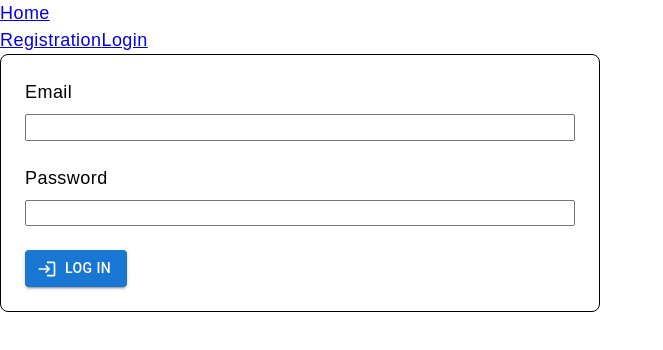
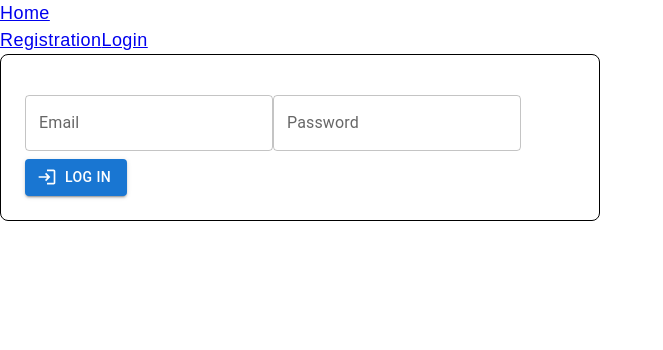
Before and after one commit to novikovanat/goit-react-hw-08, a React (Vite) app: page /login in a window 1280 px wide. Shown: the top 350 px of the page, without its empty margins (0-663 px from the left). Built offline with nearby package versions, Linux system fonts and the light colour scheme.

Commit message:
login with material ui

```diff
--- a/src/components/LoginForm/LoginForm.jsx
+++ b/src/components/LoginForm/LoginForm.jsx
@@ -1,21 +1,13 @@
-import { Formik, Field, Form, ErrorMessage } from "formik";
+import { useFormik } from "formik";
+import TextField from "@mui/material/TextField";
 import { useId } from "react";
 import { useDispatch } from "react-redux";
 import * as Yup from "yup";
+import { login } from "../../redux/auth/authOps";
 import css from "./LoginForm.module.css";
-import { Button } from "@mui/material"
-import LoginOutlinedIcon from '@mui/icons-material/LoginOutlined';
-import { login } from "../../redux/auth/authOps";
-
+import { Button } from "@mui/material";
+import LoginOutlinedIcon from "@mui/icons-material/LoginOutlined";
 export default function LoginForm() {
-  // const userNameFieldId = useId();
-  const emailFieldId = useId();
-  const passwordFieldId = useId();
-  const dispatch = useDispatch();
-  const handleSubmit = (values, actions) => {
-    dispatch(login(values));
-    actions.resetForm();
-  };
   const validationSchema = Yup.object().shape({
     email: Yup.string().email().required("Please enter your email"),
     password: Yup.string()
@@ -23,36 +15,50 @@ export default function LoginForm() {
       .max(29, "Password  should be shorter than thirty signs")
       .required("Please enter your password"),
   });
+
+  const formik = useFormik({
+    initialValues: {
+      email: "",
+      password: "",
+    },
+    validationSchema: validationSchema,
+    onSubmit: (values, actions) => {
+      dispatch(login(values));
+      actions.resetForm();
+    },
+  });
+  const emailFieldId = useId();
+  const passwordFieldId = useId();
+  const dispatch = useDispatch();
   return (
     <div>
-      <Formik
-        initialValues={{
-          email: "",
-          password: "",
-        }}
-        onSubmit={handleSubmit}
-        validationSchema={validationSchema}
-      >
-        <Form className={css.form}>
-          <div className={css.flex}>
-            <label htmlFor={emailFieldId}>Email</label>
-            <Field id={emailFieldId} name="email" type="email" />
-            <ErrorMessage className={css.color} name="email" component="span" />
-          </div>
-          <div className={css.flex}>
-            <label htmlFor={passwordFieldId}>Password</label>
-            <Field
+      <form onSubmit={formik.handleSubmit} className={css.form}>
+        <TextField
+          id={emailFieldId}
+          // autoFocus={true}
+          name="email"
+          label="Email"
+          type="email"
+          value={formik.values.email}
+          onChange={formik.handleChange}
+          onBlur={formik.handleBlur}
+          error={formik.touched.email && Boolean(formik.errors.email)}
+          margin="normal"
+          helperText={formik.touched.email && formik.errors.email}
+        />
+        <TextField
           id={passwordFieldId}
           name="password"
+          label="Password"
           type="password"
-              autoComplete="new-password"
+          autoComplete= 'new-password'
+          value={formik.values.password}
+          onChange={formik.handleChange}
+          onBlur={formik.handleBlur}
+          margin="normal"
+          error={formik.touched.password && Boolean(formik.errors.password)}
+          helperText={formik.touched.password && formik.errors.password}
         />
-            <ErrorMessage
-              className={css.color}
-              name="password"
-              component="span"
-            />
-          </div>
         <Button
           variant="contained"
           type="submit"
@@ -60,8 +66,7 @@ export default function LoginForm() {
         >
           Log in
         </Button>
-        </Form>
-      </Formik>
+      </form>
     </div>
   );
 }
```
Lines whose indentation alone changed are shown as unchanged.
